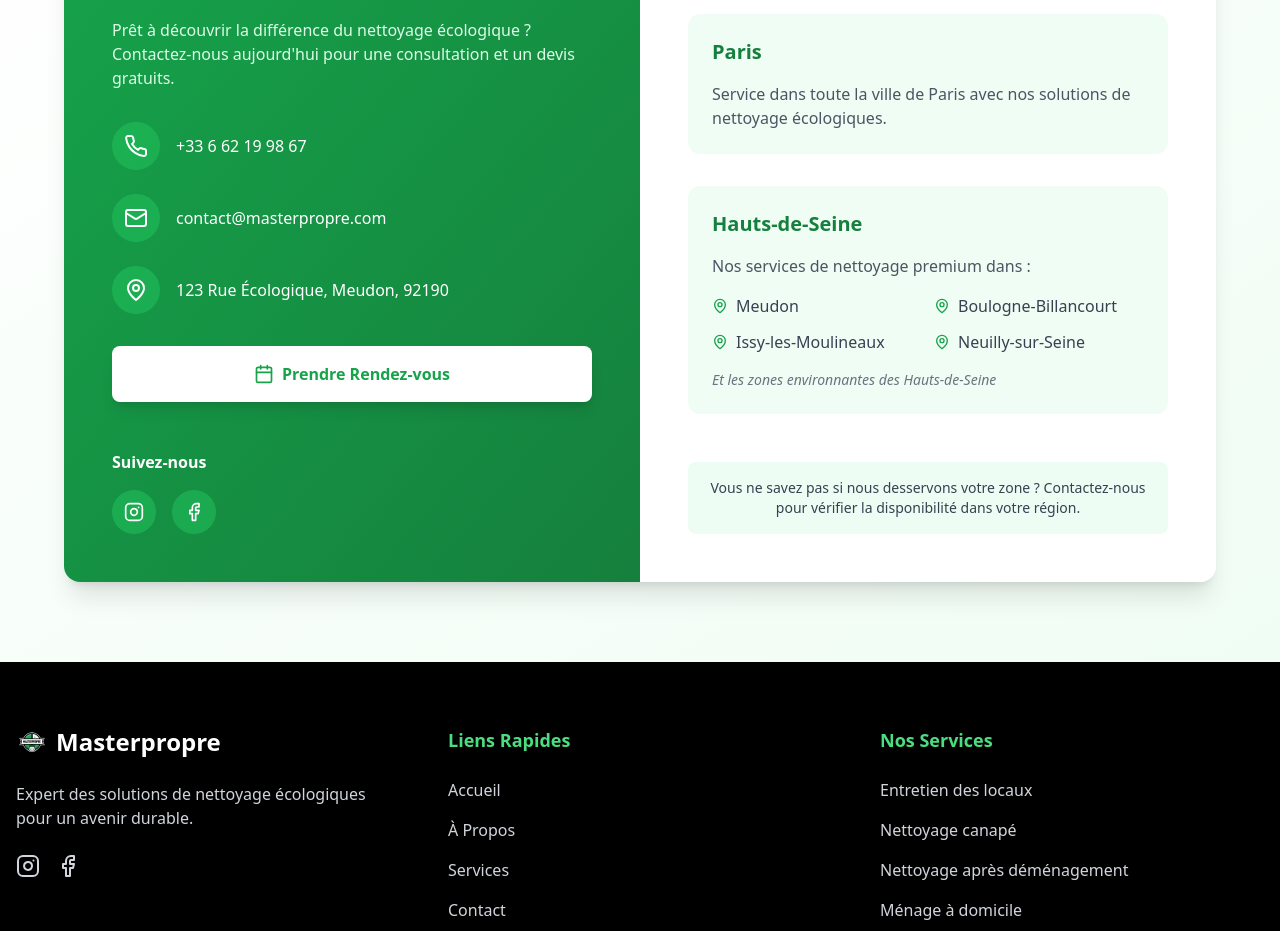
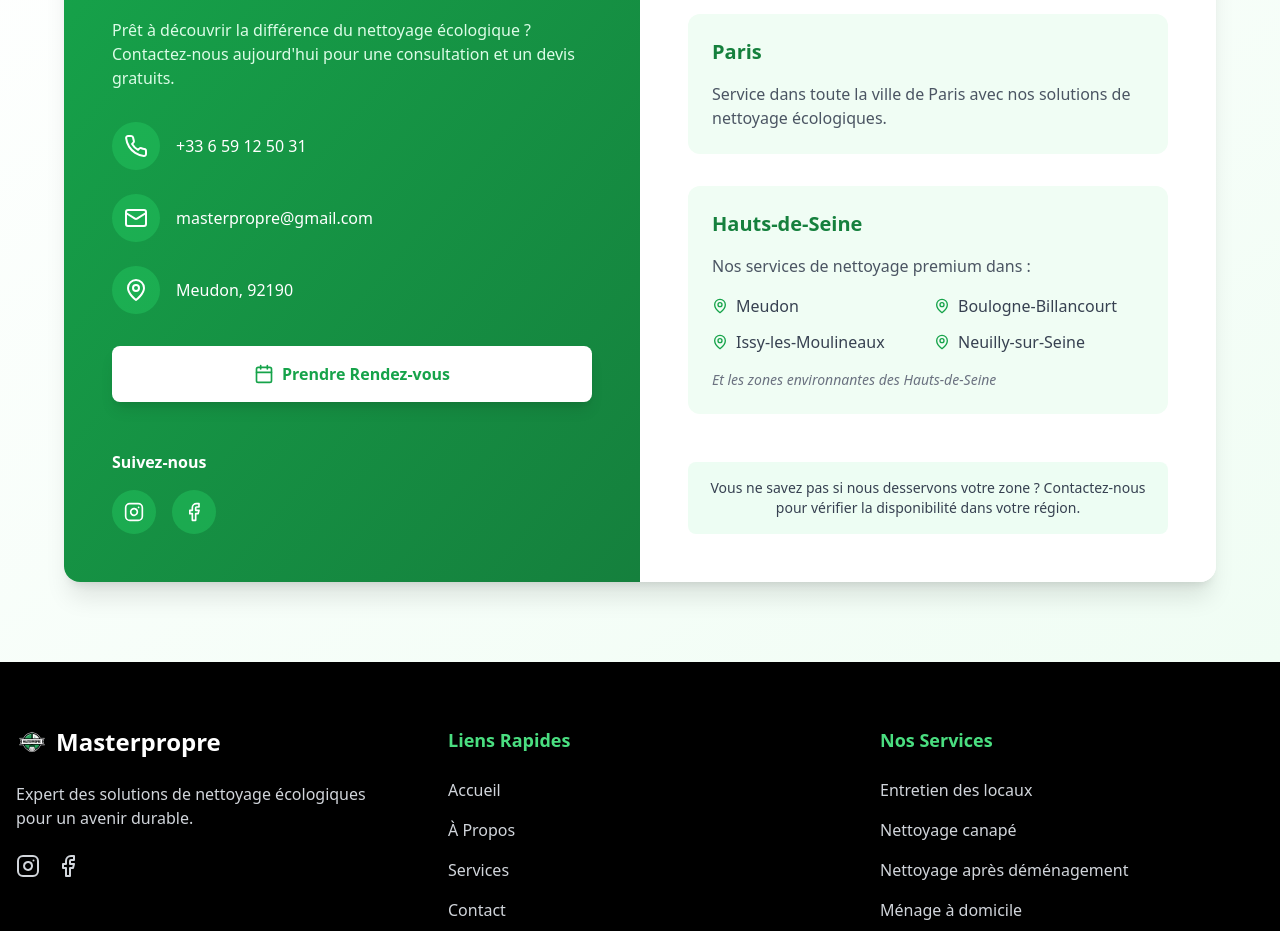
Before and after one commit to t32402808/github-kgtpxg8p, a React (Vite) app: page / in a window 1280 px wide. Shown: the part 4220-5151 px from the top of the page. Built offline with nearby package versions, Linux system fonts and the light colour scheme.

Commit message:
Update Contact.tsx

```diff
--- a/src/components/Contact.tsx
+++ b/src/components/Contact.tsx
@@ -20,19 +20,19 @@ const Contact = () => {
                     <div className="bg-green-500/50 p-2 sm:p-3 rounded-full">
                       <Phone className="text-white h-4 w-4 sm:h-6 sm:w-6" />
                     </div>
-                    <span className="text-white text-sm sm:text-base">+33 6 62 19 98 67</span>
+                    <span className="text-white text-sm sm:text-base">+33 6 59 12 50 31</span>
                   </div>
                   <div className="flex items-center space-x-3 sm:space-x-4">
                     <div className="bg-green-500/50 p-2 sm:p-3 rounded-full">
                       <Mail className="text-white h-4 w-4 sm:h-6 sm:w-6" />
                     </div>
-                    <span className="text-white text-sm sm:text-base">contact@masterpropre.com</span>
+                    <span className="text-white text-sm sm:text-base">masterpropre@gmail.com</span>
                   </div>
                   <div className="flex items-center space-x-3 sm:space-x-4">
                     <div className="bg-green-500/50 p-2 sm:p-3 rounded-full">
                       <MapPin className="text-white h-4 w-4 sm:h-6 sm:w-6" />
                     </div>
-                    <span className="text-white text-sm sm:text-base">123 Rue Écologique, Meudon, 92190</span>
+                    <span className="text-white text-sm sm:text-base">Meudon, 92190</span>
                   </div>
                 </div>
                 <div className="mt-6 sm:mt-8">
@@ -44,10 +44,10 @@ const Contact = () => {
                 <div className="mt-8 sm:mt-12">
                   <h3 className="text-white font-semibold mb-3 sm:mb-4 text-sm sm:text-base">Suivez-nous</h3>
                   <div className="flex space-x-3 sm:space-x-4">
-                    <a href="#" className="bg-green-500/50 p-2 sm:p-3 rounded-full hover:bg-green-400 transition-colors">
+                    <a href="https://www.instagram.com/masterpropre92/" className="bg-green-500/50 p-2 sm:p-3 rounded-full hover:bg-green-400 transition-colors">
                       <Instagram className="h-4 w-4 sm:h-5 sm:w-5 text-white" />
                     </a>
-                    <a href="#" className="bg-green-500/50 p-2 sm:p-3 rounded-full hover:bg-green-400 transition-colors">
+                    <a href="https://www.facebook.com/profile.php?id=100090419220625" className="bg-green-500/50 p-2 sm:p-3 rounded-full hover:bg-green-400 transition-colors">
                       <Facebook className="h-4 w-4 sm:h-5 sm:w-5 text-white" />
                     </a>
                   </div>
```
